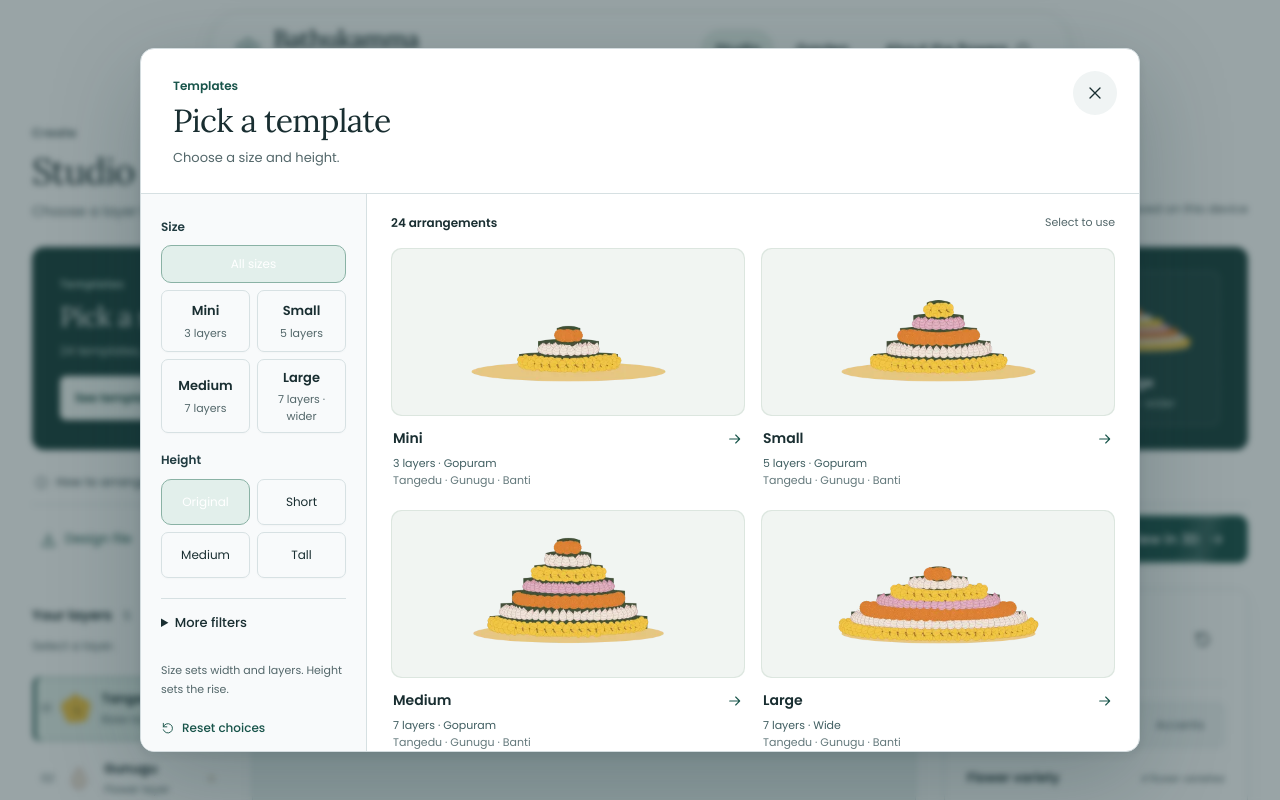
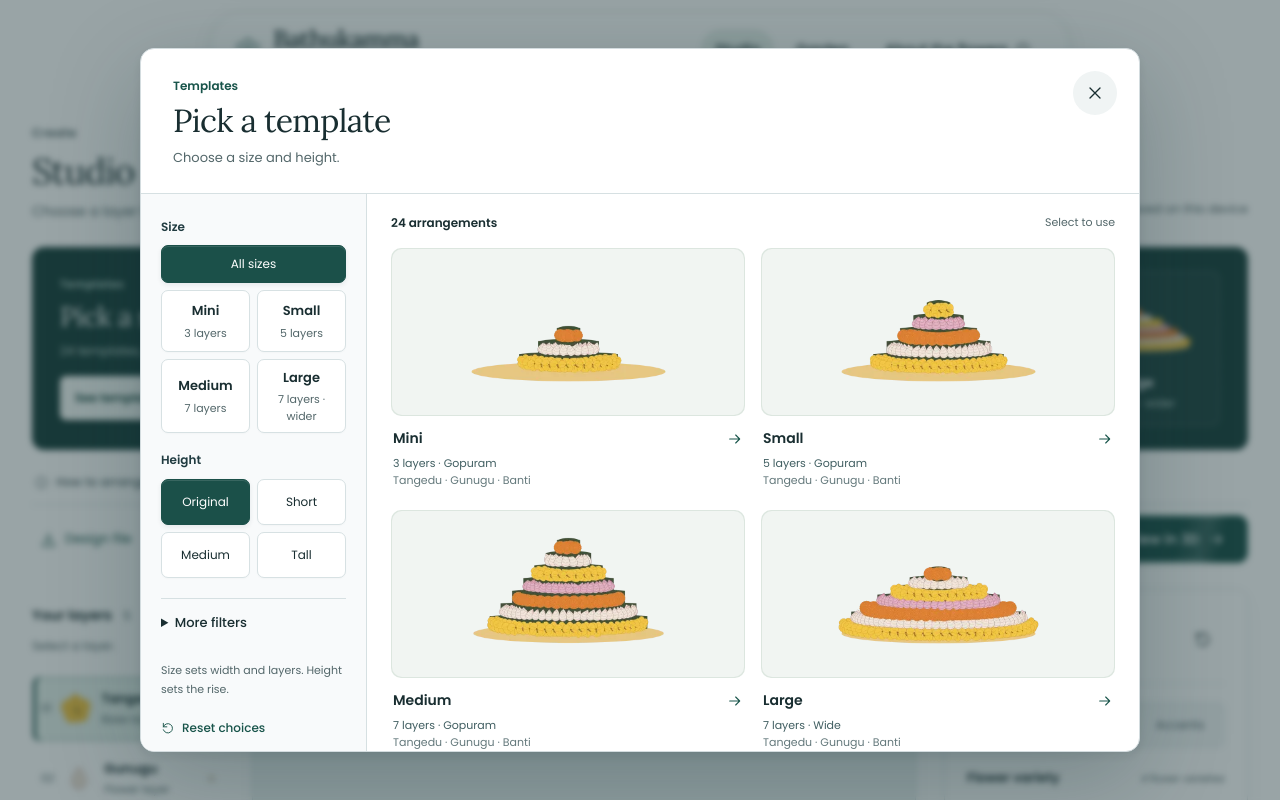
Before and after one commit to Manideep711/floral-studio, a Next.js app: page /studio in a window 1280 px wide. Both pictures are taken after a click on the button "See templates". Shown: the top 800 px of the page. Built offline with nearby package versions, Linux system fonts and the light colour scheme; a web font is replaced by a local one.

Commit message:
Restore standard template filter buttons

```diff
--- a/src/app/premium.css
+++ b/src/app/premium.css
@@ -753,5 +753,6 @@ html,body,dialog,[data-lenis-prevent],.layers-list { scrollbar-width: thin; scro
 .sliding-choice-indicator { position: absolute; top: 0; left: 0; pointer-events: none; z-index: -1; background: var(--selected); border: 1px solid #8ab2a5; border-radius: 10px; }
 .sliding-choices button { position: relative; background: transparent !important; }
 .story-templates.sliding-choices button:hover:not(:disabled),.story-templates.sliding-choices button:focus-visible { background: transparent; border-color: transparent; }
-.template-size-choices.sliding-choices button[aria-pressed=true],.template-height-choices.sliding-choices button[aria-pressed=true] { background: transparent; box-shadow: none; border-color: transparent; }
+.template-size-choices.sliding-choices button[aria-pressed=true],.template-height-choices.sliding-choices button[aria-pressed=true] { background: transparent; color: var(--ink); box-shadow: none; border-color: transparent; }
+.template-choice-field .sliding-choices button[aria-pressed=true] small { color: var(--muted); }
 .sliding-choices button:focus-visible { outline: 2px solid var(--green); outline-offset: 3px; }
--- a/src/components/studio/TemplatePicker.tsx
+++ b/src/components/studio/TemplatePicker.tsx
@@ -7,7 +7,7 @@ import {MagicCard} from "../ui/magic-card";
 import Icon from "../ui/Icon";
 import {Select} from "../ui/select";
 import {motion,useReducedMotion} from "motion/react";
-import {SlidingChoices} from "../ui/sliding-choices";
+
 // Pre-rendered at build time: opening/filtering the gallery never generates or
 // rasterizes hundreds of detailed SVG flowers on the user's device.
 function preview(id:TemplateId,height?:TemplateHeight){return `/templates/${id}-${height??"original"}.webp`;}
@@ -29,8 +29,8 @@ export default function TemplatePicker({onClose,onChoose,initialSize="all"}: {on
  <button className="icon-button dialog-close" aria-label={tr("Close templates")} onClick={onClose}><Icon name="close"/></button>
  <header className="template-header"><p className="template-kicker">{tr("Templates")}</p><h2 id="templates-title">{tr("Pick a template")}</h2><p>{tr("Choose a size and height.")}</p></header>
  <div className="template-library-body"><motion.aside layoutScroll className="template-sidebar" aria-label={tr("Template choices")}>
- <div className="template-choice-field"><span id="template-size-label">{tr("Size")}</span><SlidingChoices className="template-size-choices" label={tr("Size")} value={filters.size}><motion.button type="button" aria-pressed={filters.size==="all"} onClick={()=>setFilters({...filters,size:"all"})} whileTap={reduced ? undefined : {scale:.97}}>{tr("All sizes")}</motion.button>{Object.entries(sizes).map(([value,s])=><motion.button type="button" key={value} aria-pressed={filters.size===value} onClick={()=>setFilters({...filters,size:value})} whileTap={reduced ? undefined : {scale:.97}}><strong>{tr(s.name)}</strong><small>{tr(`${s.layers} layers`)}{value==="large" ? tr(" · wider") : ""}</small></motion.button>)}</SlidingChoices></div>
- <div className="template-choice-field"><span id="template-height-label">{tr("Height")}</span><SlidingChoices className="template-height-choices" label={tr("Height")} value={height??"original"}>{[{value:undefined,name:tr("Original")},...Object.entries(heights).map(([value,h])=>({value:value as TemplateHeight,name:h.name}))].map(h=><motion.button type="button" key={tr(h.name)} aria-pressed={height===h.value} onClick={()=>setHeight(h.value)} whileTap={reduced ? undefined : {scale:.97}}>{tr(h.name)}</motion.button>)}</SlidingChoices></div>
+ <div className="template-choice-field"><span id="template-size-label">{tr("Size")}</span><div className="template-size-choices" role="group" aria-labelledby="template-size-label"><motion.button type="button" aria-pressed={filters.size==="all"} onClick={()=>setFilters({...filters,size:"all"})} whileTap={reduced ? undefined : {scale:.97}}>{tr("All sizes")}</motion.button>{Object.entries(sizes).map(([value,s])=><motion.button type="button" key={value} aria-pressed={filters.size===value} onClick={()=>setFilters({...filters,size:value})} whileTap={reduced ? undefined : {scale:.97}}><strong>{tr(s.name)}</strong><small>{tr(`${s.layers} layers`)}{value==="large" ? tr(" · wider") : ""}</small></motion.button>)}</div></div>
+ <div className="template-choice-field"><span id="template-height-label">{tr("Height")}</span><div className="template-height-choices" role="group" aria-labelledby="template-height-label">{[{value:undefined,name:tr("Original")},...Object.entries(heights).map(([value,h])=>({value:value as TemplateHeight,name:h.name}))].map(h=><motion.button type="button" key={tr(h.name)} aria-pressed={height===h.value} onClick={()=>setHeight(h.value)} whileTap={reduced ? undefined : {scale:.97}}>{tr(h.name)}</motion.button>)}</div></div>
  <details className="template-more-filters"><summary>{tr("More filters")}{Object.entries(filters).filter(([key,value])=>key!=="size"&&value!=="all").length>0 ? ` · ${Object.entries(filters).filter(([key,value])=>key!=="size"&&value!=="all").length} ${tr("active")}` : ""}</summary><div className="template-filters">{(Object.keys(options) as Array<keyof typeof options>).map(key=><Select key={key} label={key==="tone" ? tr("Colour") : key==="flower" ? tr("Flower") : key[0].toUpperCase()+key.slice(1)} value={filters[key]} onValueChange={value=>setFilters({...filters,[key]:value})} options={[{value:"all",label:tr("All")},...options[key].map(option=>({value:option.value,label:option.name}))]}/>)}</div></details>
  <p className="template-choice-note">{tr("Size sets width and layers. Height sets the rise.")}</p><button className="text-button template-reset" onClick={()=>{setFilters(empty);setHeight(undefined);}}><Icon name="reset" size={14}/>{tr("Reset choices")}</button></motion.aside><motion.section layoutScroll className="template-gallery" aria-label={tr("Arrangement collection")}>
  <div className="template-results"><span role="status">{tr(`${visible.length} arrangements`)}</span><span>{tr("Select to use")}</span></div>
```
